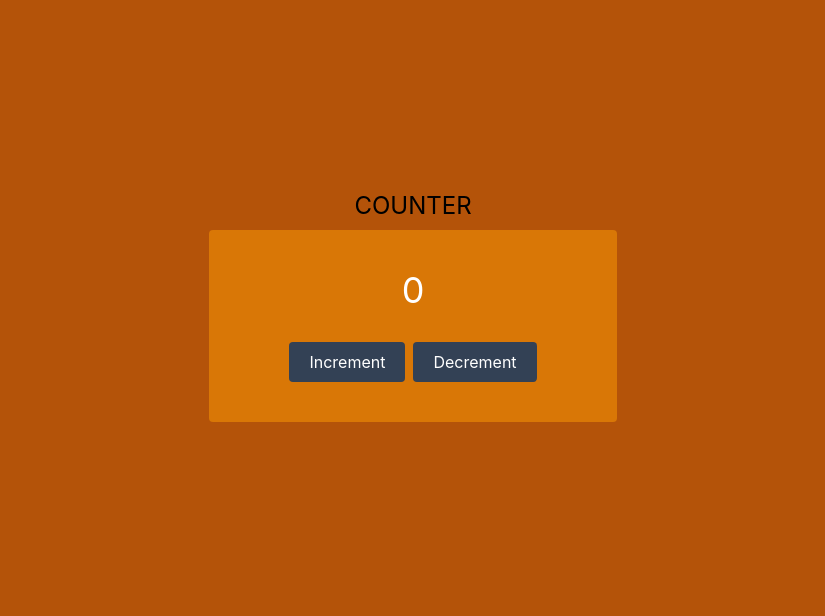
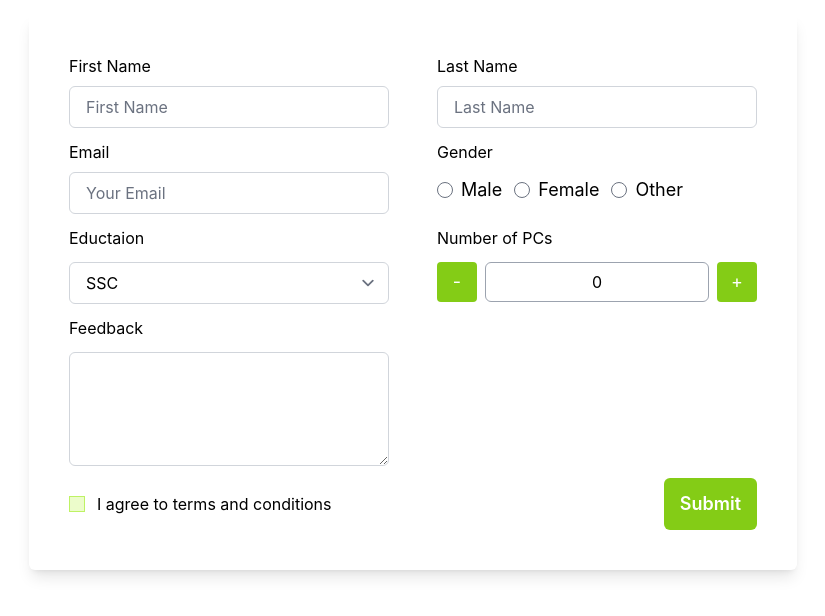
Before and after one commit to anannanur/raw-state-react, a React (Create React App) app: page / in a window 1280 px wide. Shown: the part 108-724 px from the top of the page, without its empty margins (227-1052 px from the left). Built offline with nearby package versions, Linux system fonts and the light colour scheme.

Commit message:
long form design done

```diff
--- a/package.json
+++ b/package.json
@@ -34,5 +34,9 @@
       "last 1 firefox version",
       "last 1 safari version"
     ]
+  },
+  "devDependencies": {
+    "@tailwindcss/forms": "^0.5.3",
+    "tailwindcss": "^3.2.4"
   }
 }
--- a/src/App.css
+++ b/src/App.css
@@ -1,38 +1,3 @@
-.App {
-  text-align: center;
-}
-
-.App-logo {
-  height: 40vmin;
-  pointer-events: none;
-}
-
-@media (prefers-reduced-motion: no-preference) {
-  .App-logo {
-    animation: App-logo-spin infinite 20s linear;
-  }
-}
-
-.App-header {
-  background-color: #282c34;
-  min-height: 100vh;
-  display: flex;
-  flex-direction: column;
-  align-items: center;
-  justify-content: center;
-  font-size: calc(10px + 2vmin);
-  color: white;
-}
-
-.App-link {
-  color: #61dafb;
-}
-
-@keyframes App-logo-spin {
-  from {
-    transform: rotate(0deg);
-  }
-  to {
-    transform: rotate(360deg);
-  }
-}
+@tailwind base;
+@tailwind components;
+@tailwind utilities;
--- a/src/App.js
+++ b/src/App.js
@@ -1,7 +1,8 @@
 
 import { createContext, useState } from 'react';
 import './App.css';
-import Counter from './pages/Counter';
+// import Counter from './pages/Counter';
+import LongForm from './pages/LongForm';
 // import Parent from './pages/Parent';
 // import ShortForm from './pages/ShortForm';
 export const COUNTER_CONTEXT = createContext()
@@ -24,7 +25,8 @@ function App() {
      <COUNTER_CONTEXT.Provider value={value}>
        {/* <Parent /> */}
        {/* <ShortForm/> */}
-       <Counter/>
+       <LongForm/>
+       {/* <Counter/> */}
      </COUNTER_CONTEXT.Provider>
 
 
--- /dev/null
+++ b/src/pages/LongForm.js
@@ -0,0 +1,88 @@
+import React from 'react';
+
+const LongForm = () => {
+    const submit = e =>{
+        e.preventDefault()
+    }
+    return (
+        <div className='h-screen w-screen flex justify-center items-center overflow-auto'>
+            <form onSubmit={submit} action="" className='shadow-lg p-10 rounded-md flex flex-wrap gap-3 max-w-3xl justify-between'>
+                <div className='flex flex-col w-full max-w-xs'>
+                    <label htmlFor="" className='mb-2'>
+                        First Name
+                    </label>
+                    <input type="text" className="form-input focus:outline-none focus:ring focus:ring-lime-300 px-4 py-2 rounded-md border border-gray-300" name='firstName' placeholder='First Name' />
+                </div>
+                <div className='flex flex-col w-full max-w-xs'>
+                    <label htmlFor="" className='mb-2'>
+                        Last Name
+                    </label>
+                    <input type="text" className="form-input focus:outline-none focus:ring focus:ring-lime-300 px-4 py-2 rounded-md border border-gray-300" name='lastName' placeholder='Last Name' />
+                </div>
+                <div className='flex flex-col w-full max-w-xs'>
+                    <label htmlFor="" className='mb-2'>
+                        Email
+                    </label>
+                    <input type="email" className="form-inputfocus:outline-none focus:ring focus:ring-lime-300 px-4 py-2 rounded-md border border-gray-300" name='email' placeholder='Your Email' />
+                </div>
+                <div className='flex flex-col w-full max-w-xs'>
+                    <h1 className='mb-3'>Gender</h1>
+                    <div className='flex gap-3'>
+                        <div className='flex items-center justify-center'>
+                            <input className="checked:bg-lime-400 checked:hover:bg-lime-500 checked:active:bg-lime-500 checked:focus:bg-lime-500 focus:bg-lime-500 focus:outline-none focus:ring-1 focus:ring-lime-500" type='radio' name='gender' value='male' />
+                            <label className='ml-2 text-lg' for='male'>Male</label>
+                        </div>
+                        <div className='flex items-center justify-center'>
+                            <input className="checked:bg-lime-400 checked:hover:bg-lime-500 checked:active:bg-lime-500 checked:focus:bg-lime-500 focus:bg-lime-500 focus:outline-none focus:ring-1 focus:ring-lime-500" type='radio' name='gender' value='female' />
+                            <label className='ml-2 text-lg' for='female'>Female</label>
+                        </div>
+                        <div className='flex items-center justify-center'>
+                            <input className="checked:bg-lime-400 checked:hover:bg-lime-500 checked:active:bg-lime-500 checked:focus:bg-lime-500 focus:bg-lime-500 focus:outline-none focus:ring-1 focus:ring-lime-500" type='radio' name='gender' value='other' />
+                            <label className='ml-2 text-lg' for='other'>Other</label>
+                        </div>
+                    </div>
+                </div>
+                <div className='flex flex-col w-full max-w-xs'>
+                    <label className='mb-3' for='education'>Eductaion</label>
+                    <select name="education" id="education" className='focus:outline-none focus:ring focus:ring-lime-300 form-input px-4 py-2 rounded-md border border-gray-300'>
+                        <option value="SSC">SSC</option>
+                        <option value="HSC">HSC</option>
+                        <option value="undergraduate">Under Graduate</option>
+                        <option value="graduate">Graduate</option>
+                    </select>
+                </div>
+                <div className='flex flex-col w-full max-w-xs'>
+                    <label className='mb-3'>Number of PCs</label>
+                    <div className='flex justify-between items-center gap-2'>
+                        <button className='bg-lime-500 text-lg text-white rounded h-10 w-10 '>-</button>
+                        <div className='flex justify-center items-center h-10 rounded-md border flex-1 border-gray-400'><span>0</span></div>
+                        <button className='bg-lime-500 text-lg text-white rounded h-10 w-10 '>+</button>
+                    </div>
+                </div>
+                <div className='flex flex-col w-full max-w-xs'>
+                    <label className='mb-3' for="feedback">Feedback</label>
+                    <textarea name='feedback' id='feedback' cols='30' rows='4' className='form-input focus:outline-none focus:ring focus:ring-lime-300 px-4 py-2 rounded-md border border-gray-300'></textarea>
+                </div>
+                <div className='flex justify-between items-center w-full'>
+                    <div className='flex justify-center items-center max-w-xs'>
+                        <input
+                            className='mr-3 bg-lime-100 border-lime-300 text-lime-500 focus:ring-lime-200'
+                            type='checkbox'
+                            name='term'
+                            id='term'
+                        />
+                        <label for='term' >I agree to terms and conditions</label>
+                    </div>
+                    <button
+                        className=' px-4 py-3 bg-lime-500 rounded-md font-semibold text-white text-lg disabled:bg-gray-500'
+                        type='submit'
+                    >
+                        Submit
+                    </button>
+                </div>
+            </form>
+        </div>
+    );
+};
+
+export default LongForm;
--- a/tailwind.config.js
+++ b/tailwind.config.js
@@ -3,5 +3,7 @@ module.exports = {
     theme: {
       extend: {},
     },
-    plugins: [],
+    plugins: [
+      require('@tailwindcss/forms'),
+    ],
   }
```
Also changed, not shown: 1 other file (tests, documents, lock files or other folders).
